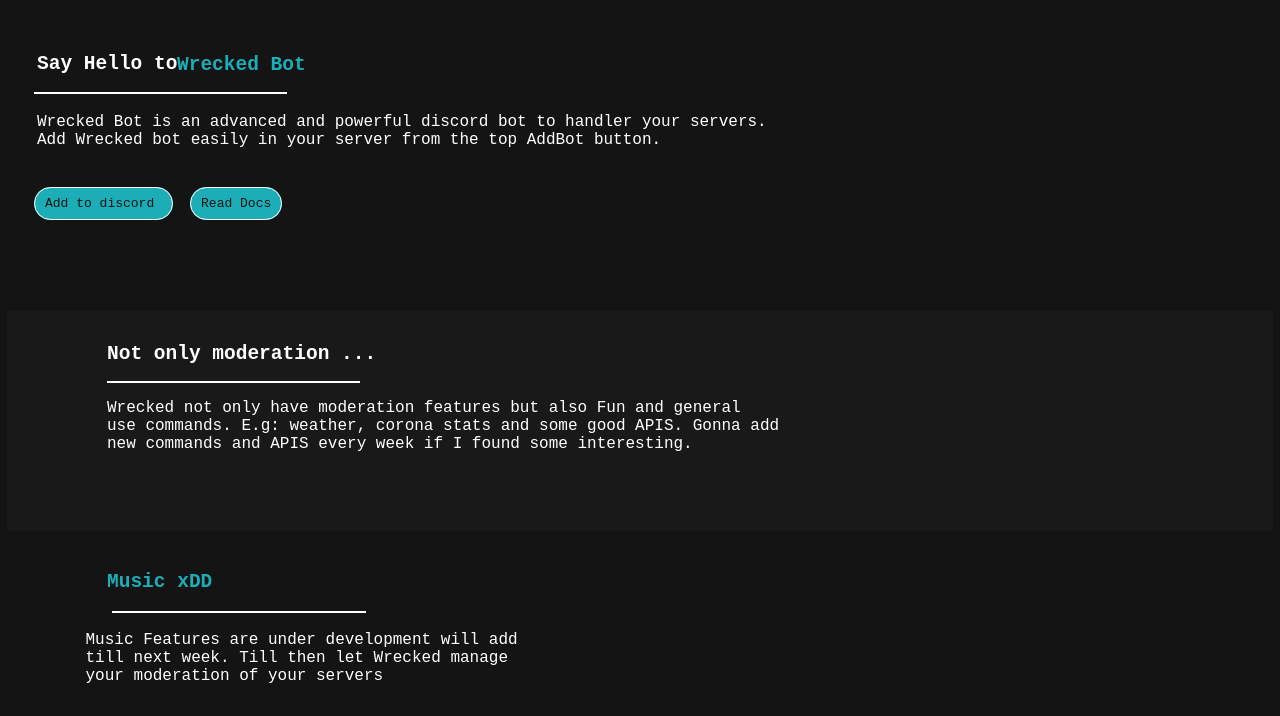
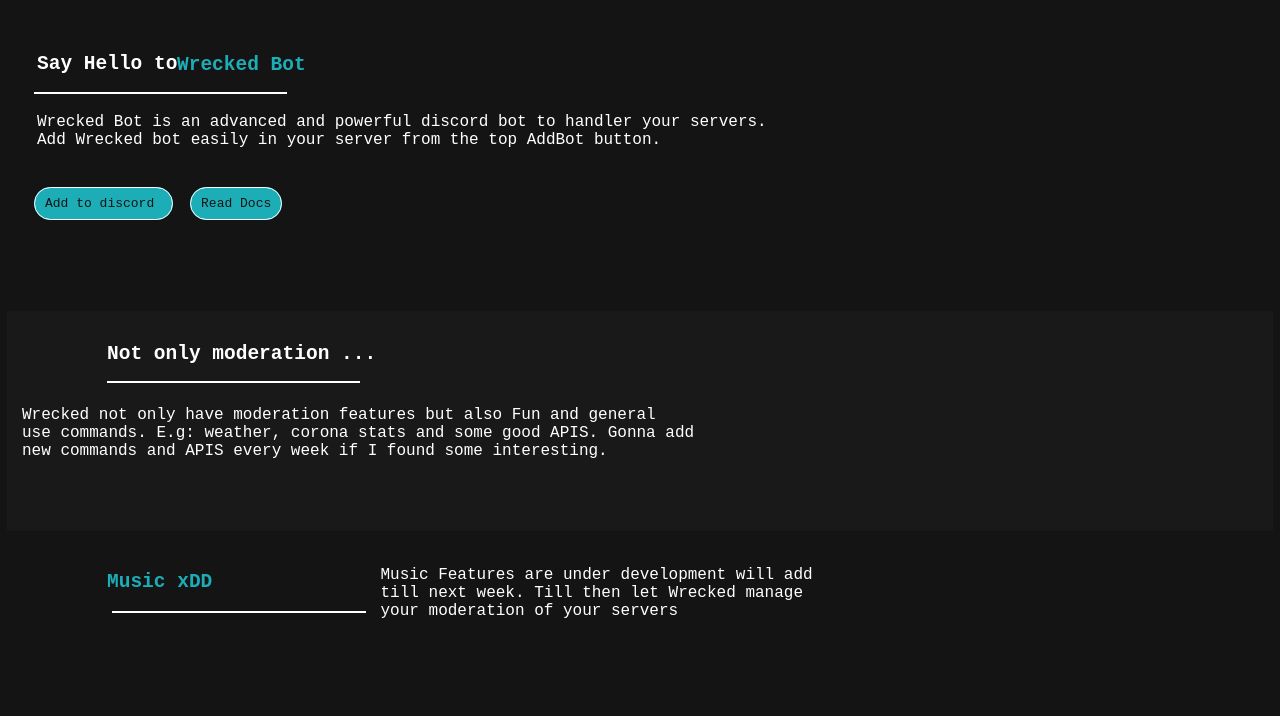
Before and after one commit to burhanxd/wrecked.github.io, a plain HTML site: page index.html in a window 1280 px wide. Shown: the part 84-800 px from the top of the page. Drawn offline with Linux system fonts and the light colour scheme.

Commit message:
Update style.css

```diff
--- a/style.css
+++ b/style.css
@@ -147,8 +147,9 @@
 }
 p.about {
     color: #fff;
+    padding: 10px;
+    margin: 5px;
     font-size: 16px;
-    margin-left: 100px;
 }
 .music {
     height: 300px;
@@ -174,6 +175,8 @@
     margin-top: 80px;
     font-size: 16px;
     color: #fff;
+    padding: 10px;
+    margin: 5px;
 }
 footer p {
     color: #fff;
```
